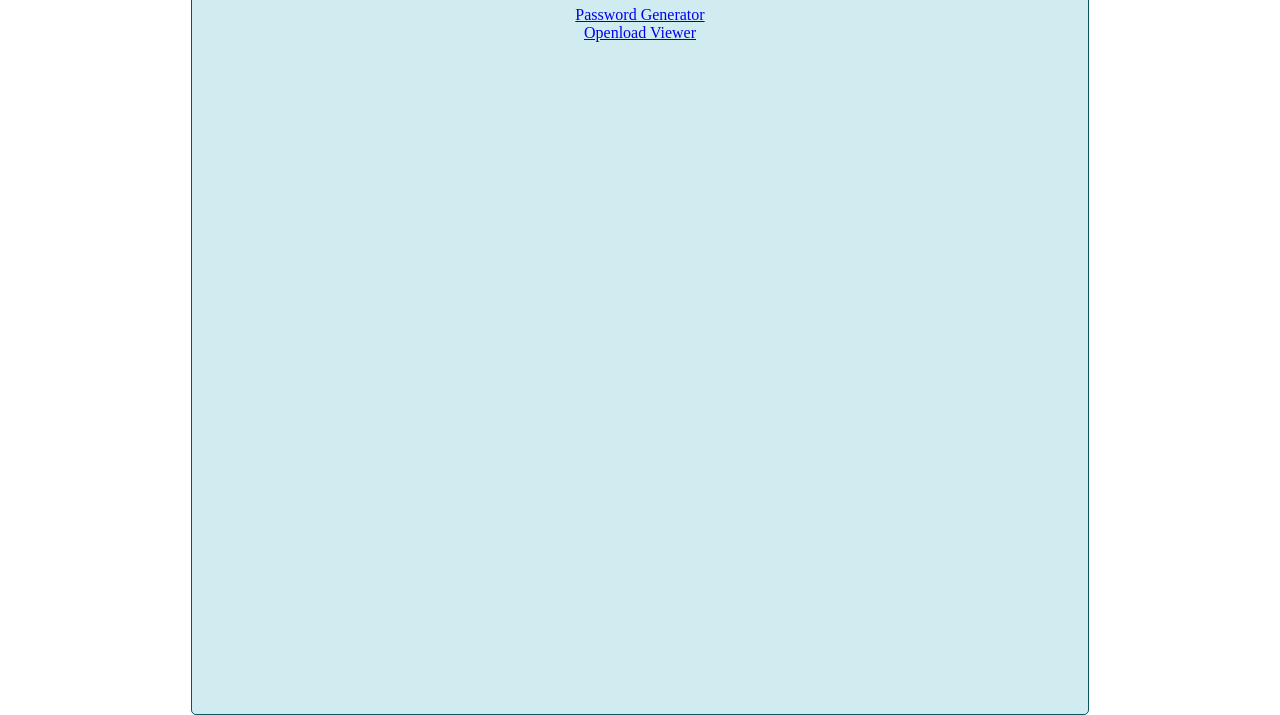
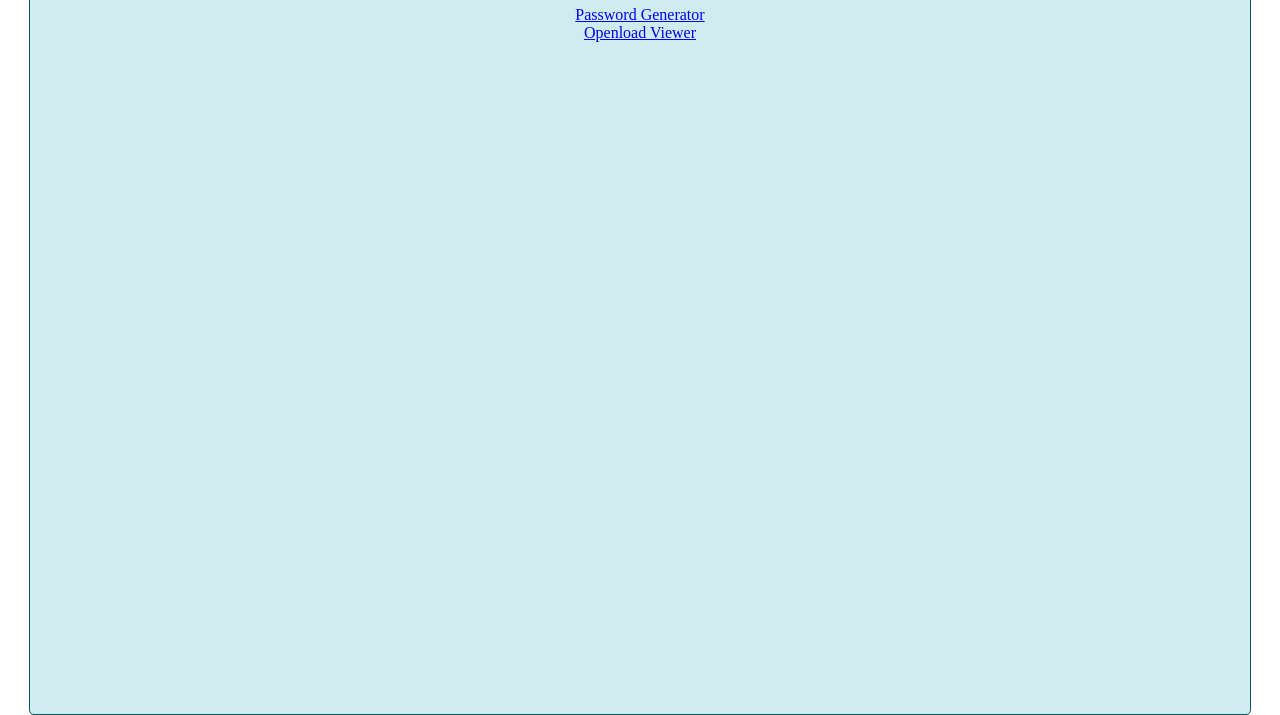
Before and after one commit to rabel001/rabel001.github.io, a plain HTML site: page index.html in a window 1280 px wide. Shown: the part 117-832 px from the top of the page. Drawn offline with Linux system fonts and the light colour scheme.

Commit message:
Update index.html

```diff
--- a/index.html
+++ b/index.html
@@ -13,7 +13,7 @@
 			padding: 0;
 		}
 		#container {
-			width: 70%;
+			width: calc(100% - 60px);
 			height: 100%;
 			margin: 30px auto;
 			background-color: #d1ecf1;
```
